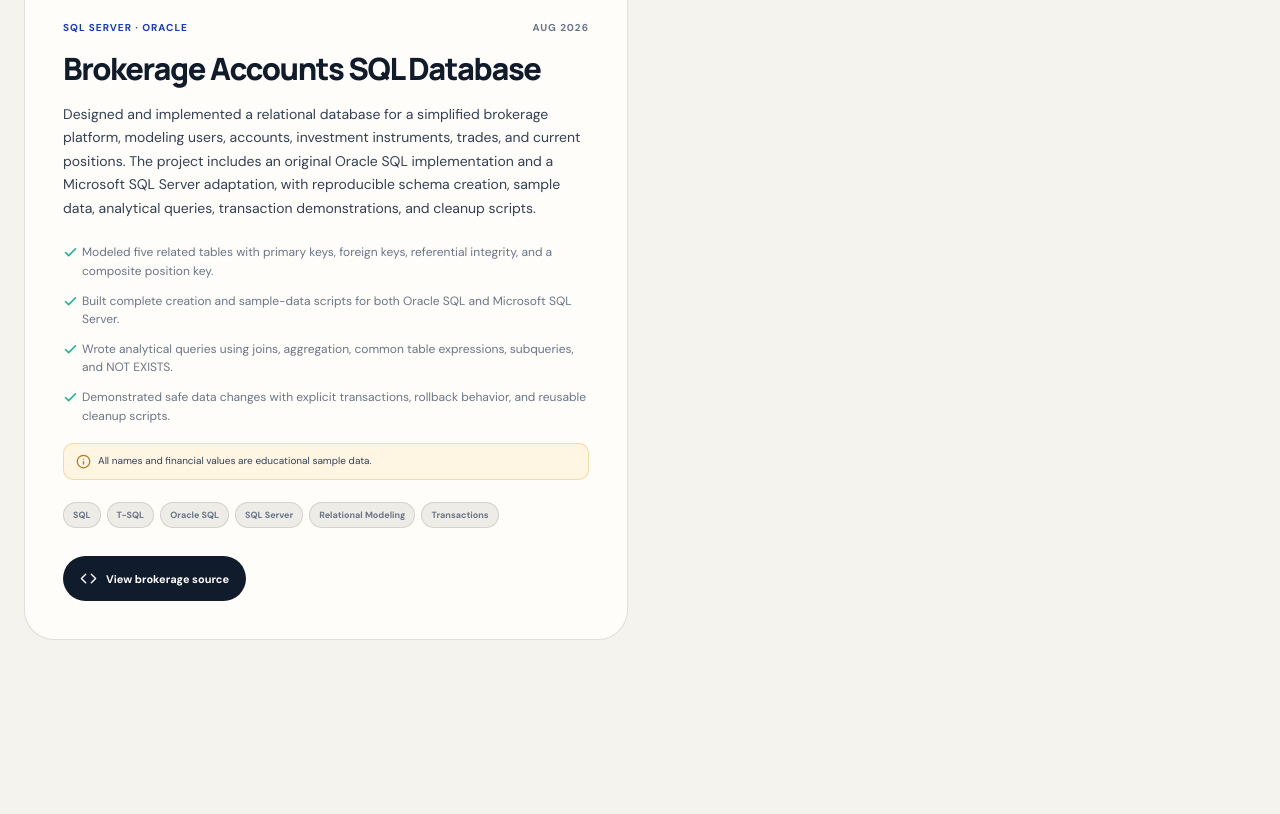
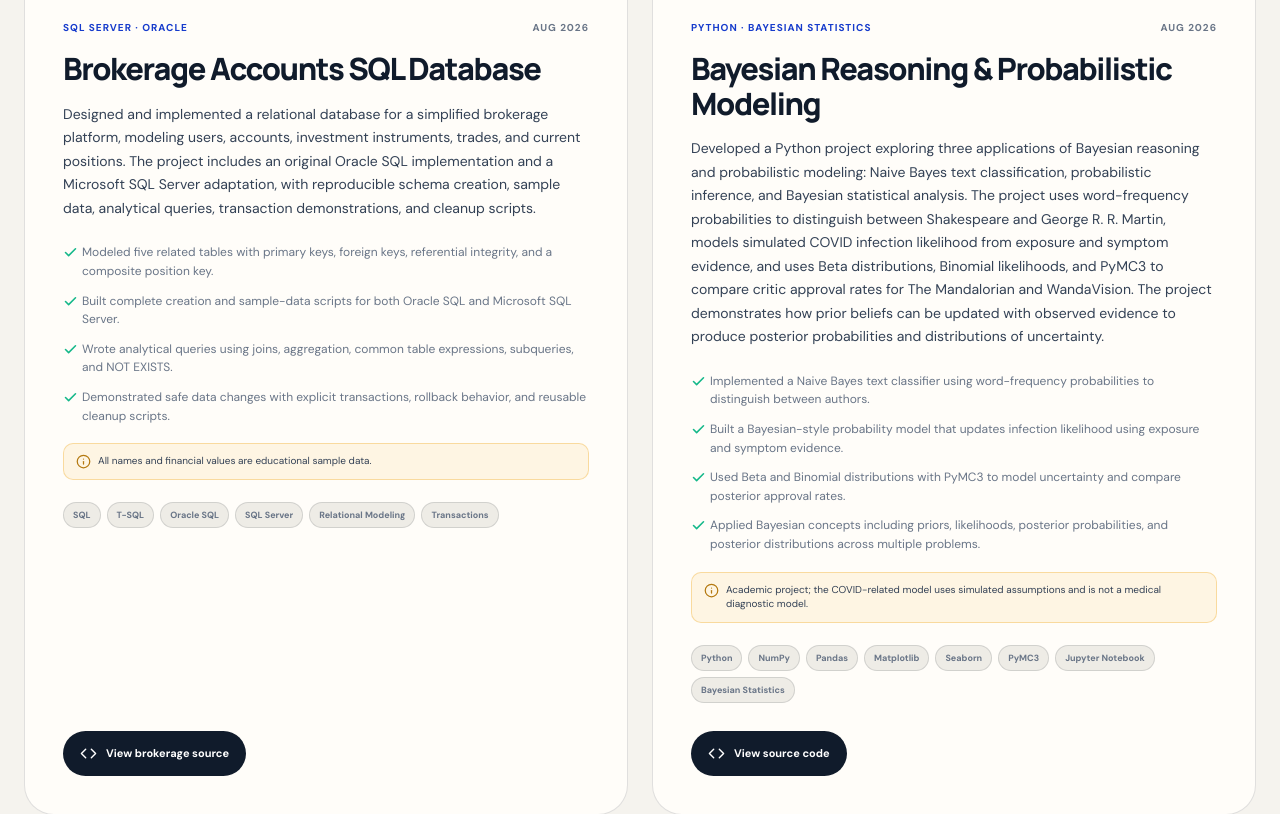
Before and after one commit to LouisCarricoBraun/portfolio-webpage, a React (Vite) app: page / in a window 1280 px wide. Shown: the part 5040-5854 px from the top of the page. Built offline with nearby package versions, Linux system fonts and the light colour scheme.

Commit message:
Add Bayesian Python project minus image

```diff
--- a/src/data/projects.ts
+++ b/src/data/projects.ts
@@ -272,4 +272,39 @@ export const projects: Project[] = [
     visual: "brokerage",
     accent: "cobalt",
   },
+  {
+    slug: "bayesian-python-project",
+    displayOrder: 7,
+    title: "Bayesian Reasoning & Probabilistic Modeling",
+    eyebrow: "Python · Bayesian Statistics",
+    date: "Aug 2026",
+    summary:
+      "Developed a Python project exploring three applications of Bayesian reasoning and probabilistic modeling: Naive Bayes text classification, probabilistic inference, and Bayesian statistical analysis. The project uses word-frequency probabilities to distinguish between Shakespeare and George R. R. Martin, models simulated COVID infection likelihood from exposure and symptom evidence, and uses Beta distributions, Binomial likelihoods, and PyMC3 to compare critic approval rates for The Mandalorian and WandaVision. The project demonstrates how prior beliefs can be updated with observed evidence to produce posterior probabilities and distributions of uncertainty.",
+    contributions: [
+      "Implemented a Naive Bayes text classifier using word-frequency probabilities to distinguish between authors.",
+      "Built a Bayesian-style probability model that updates infection likelihood using exposure and symptom evidence.",
+      "Used Beta and Binomial distributions with PyMC3 to model uncertainty and compare posterior approval rates.",
+      "Applied Bayesian concepts including priors, likelihoods, posterior probabilities, and posterior distributions across multiple problems.",
+    ],
+    technologies: [
+      "Python",
+      "NumPy",
+      "Pandas",
+      "Matplotlib",
+      "Seaborn",
+      "PyMC3",
+      "Jupyter Notebook",
+      "Bayesian Statistics",
+    ],
+    links: [
+      {
+        label: "View source code",
+        href: "https://github.com/HughHashes/bayesian_python_project",
+        kind: "primary",
+      },
+    ],
+    dataNote: "Academic project; the COVID-related model uses simulated assumptions and is not a medical diagnostic model.",
+    visual: "generic",
+    accent: "mint",
+  },
 ];
```
